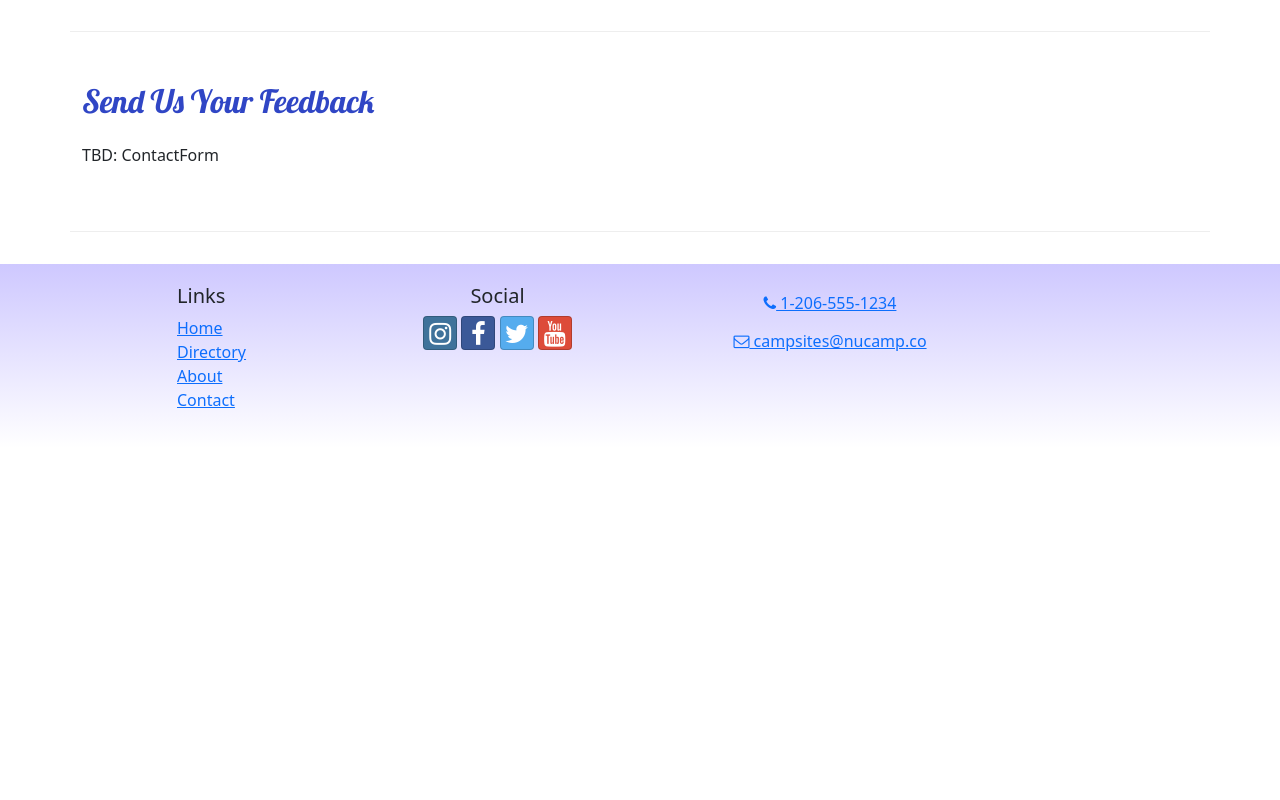
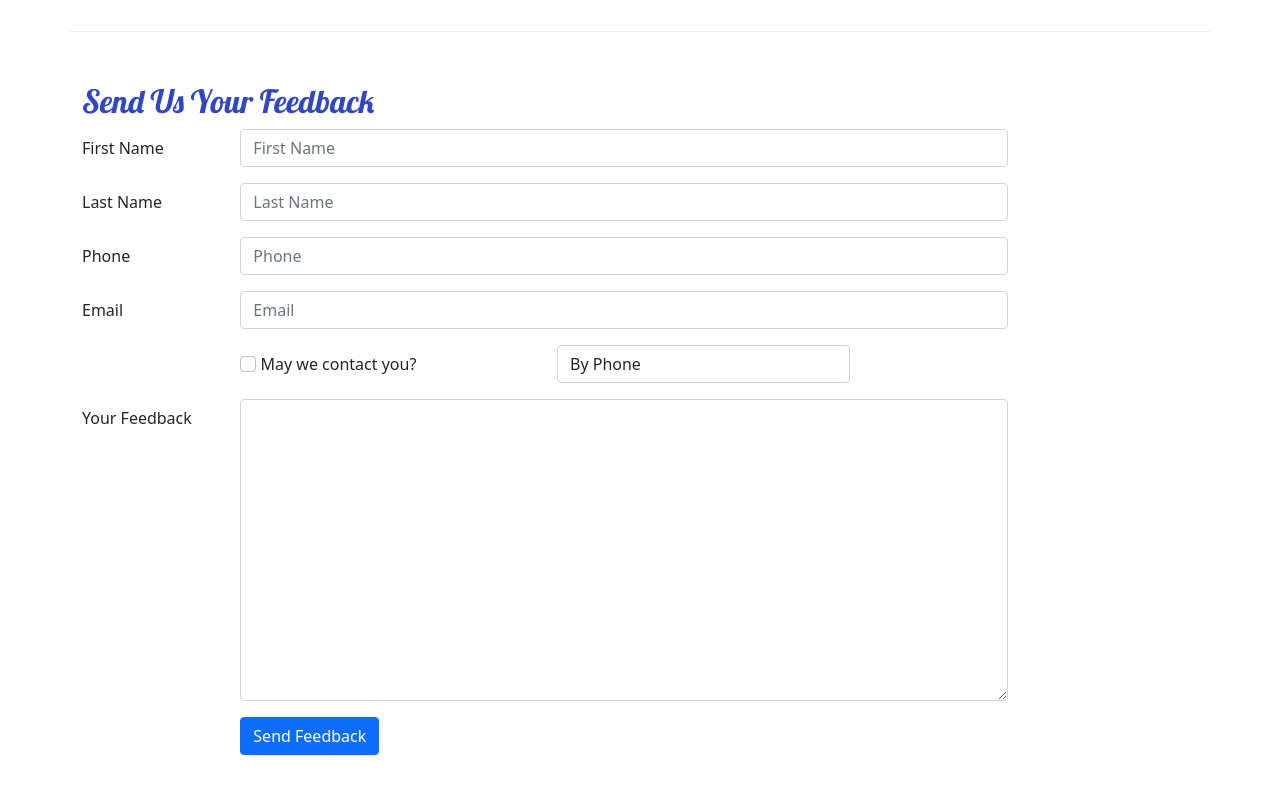
Before and after one commit to Alberto-garcia1/nucampsite, a React (Create React App) app: page /contact in a window 1280 px wide. Shown: the part 460-1260 px from the top of the page. Before the commit the page ends 908 px from the top, so only its background shows below. Built offline with nearby package versions, Linux system fonts and the light colour scheme.

Commit message:
validateContactForm

```diff
--- /dev/null
+++ b/src/components/ContactForm.js
@@ -0,0 +1,125 @@
+import { Button, Label, Col, FormGroup } from "reactstrap";
+import { Formik, Field, Form, ErrorMessage } from "formik";
+import { validateContactForm } from "../utils/validateContactForm";
+
+const ContactForm = () => {
+  const handleSubmit = (values, { resetForm }) => {
+    console.log("form values:", values);
+    console.log("in JSON format:", JSON.stringify(values));
+    resetForm();
+  };
+
+  return (
+    <Formik
+      initialValues={{
+        firstName: "",
+        lastName: "",
+        phoneNum: "",
+        email: "",
+        agree: false,
+        contactType: "By Phone",
+        feedback: "",
+      }}
+      onSubmit={handleSubmit}
+      validate={validateContactForm}
+    >
+      <Form>
+        <FormGroup row>
+          <Label htmlFor="firstName" md="2">
+            First Name
+          </Label>
+          <Col md="10">
+            <Field
+              name="firstName"
+              placeholder="First Name"
+              className="form-control"
+            />
+            <ErrorMessage name="firstName">
+              {(msg) => <p className="text-danger">{msg}</p>}
+            </ErrorMessage>
+          </Col>
+        </FormGroup>
+        <FormGroup row>
+          <Label htmlFor="lastName" md="2">
+            Last Name
+          </Label>
+          <Col md="10">
+            <Field
+              name="lastName"
+              placeholder="Last Name"
+              className="form-control"
+            />
+            <ErrorMessage name="lastName">
+              {(msg) => <p className="text-danger">{msg}</p>}
+            </ErrorMessage>
+          </Col>
+        </FormGroup>
+        <FormGroup row>
+          <Label htmlFor="phoneNum" md="2">
+            Phone
+          </Label>
+          <Col md="10">
+            <Field
+              name="phoneNum"
+              placeholder="Phone"
+              className="form-control"
+            />
+            <ErrorMessage name="phoneNum">
+              {(msg) => <p className="text-danger">{msg}</p>}
+            </ErrorMessage>
+          </Col>
+        </FormGroup>
+        <FormGroup row>
+          <Label htmlFor="email" md="2">
+            Email
+          </Label>
+          <Col md="10">
+            <Field
+              name="email"
+              placeholder="Email"
+              type="email"
+              className="form-control"
+            />
+            <ErrorMessage name="email">
+              {(msg) => <p className="text-danger">{msg}</p>}
+            </ErrorMessage>
+          </Col>
+        </FormGroup>
+        <FormGroup row>
+          <Label check md={{ size: 4, offset: 2 }}>
+            <Field name="agree" type="checkbox" className="form-check-input" />{" "}
+            May we contact you?
+          </Label>
+          <Col md="4">
+            <Field name="contactType" as="select" className="form-control">
+              <option>By Phone</option>
+              <option>By Email</option>
+            </Field>
+          </Col>
+        </FormGroup>
+        <FormGroup row>
+          <Label htmlFor="feedback" md="2">
+            Your Feedback
+          </Label>
+          <Col md="10">
+            <Field
+              name="feedback"
+              as="textarea"
+              rows="12"
+              className="form-control"
+            />
+          </Col>
+        </FormGroup>
+        <FormGroup row>
+          <Col md={{ size: 10, offset: 2 }}>
+            <Button type="submit" color="primary">
+              Send Feedback
+            </Button>
+          </Col>
+        </FormGroup>
+      </Form>
+    </Formik>
+  );
+};
+
+export default ContactForm;
--- a/src/pages/ContactPage.js
+++ b/src/pages/ContactPage.js
@@ -1,5 +1,6 @@
 import { Container, Col, Row } from "reactstrap";
 import SubHeader from "../components/SubHeader";
+import ContactForm from "../components/ContactForm";
 
 const ContactPage = () => {
   return (
@@ -31,11 +32,11 @@
         </Col>
       </Row>
       <Row className="row-content">
-        <Col xs='12'>
-            <h2>Send Us Your Feedback</h2>
+        <Col xs="12">
+          <h2>Send Us Your Feedback</h2>
         </Col>
-        <Col md='10'>
-            TBD: ContactForm
+        <Col md="10">
+            <ContactForm />
         </Col>
       </Row>
     </Container>
--- /dev/null
+++ b/src/utils/validateContactForm.js
@@ -0,0 +1,30 @@
+export const validateContactForm = (values) => {
+  const errors = {};
+
+  if (!values.firstName) {
+    errors.firstName = "Required";
+  } else if (values.firstName.length < 2) {
+    errors.firstName = "Must be at least 2 charaters.";
+  } else if (values.firstName.length > 15) {
+    errors.firstName = "Must be 15 characters or less";
+  }
+
+  if (!values.lastName) {
+    errors.lastName = "Required";
+  } else if (values.lastName.length < 2) {
+    errors.lastName = "Must be at least 2 charaters.";
+  } else if (values.lastName.length > 15) {
+    errors.lastName = "Must be 15 characters or less";
+  }
+
+  const reg = /^\d+$/;
+  if (!reg.test(values.phoneNum)) {
+    errors.phoneNum = "The phone number shuold contain only numbers.";
+  }
+
+  if (!values.email.includes("@")) {
+    errors.email = "Email should contain a @";
+  }
+
+  return errors;
+};
```
